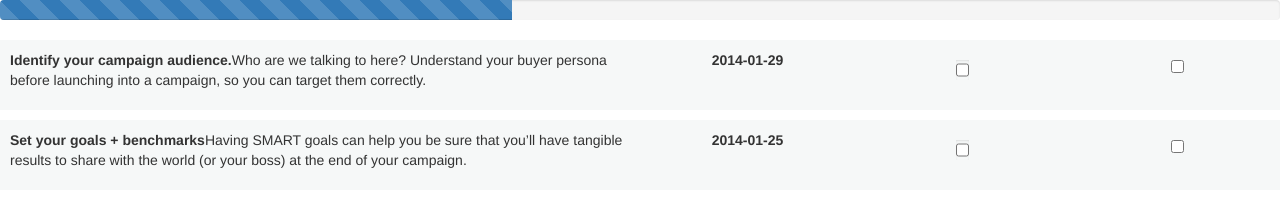
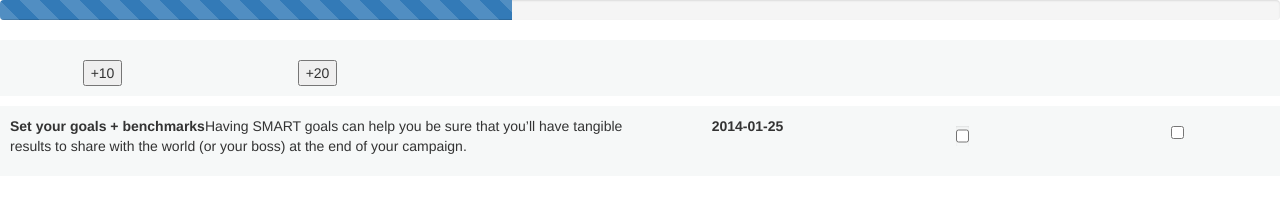
Before and after one commit to fintie/test, a plain HTML site: page index.html in a window 1280 px wide. Drawn offline with nearby package versions, Linux system fonts and the light colour scheme.

Commit message:
Update index.html

```diff
--- a/index.html
+++ b/index.html
@@ -53,17 +53,12 @@
   </div>
 </div>
 <div class="row tasks">
-  <div class="col-md-6">
-    <p><span>Identify your campaign audience.</span>Who are we talking to here? Understand your buyer persona before launching into a campaign, so you can target them correctly.</p>
+
+  <div class="col-md-2">
+    <input id="progress" value="+10" type="button">
   </div>
   <div class="col-md-2">
-    <label>2014-01-29</label>
-  </div>
-  <div class="col-md-2">
-    <input name="progress" class="progress" value="90" type="checkbox">
-  </div>
-  <div class="col-md-2">
-    <input name="done" class="done" value="20" type="checkbox">
+    <input id="progress" value="+20" type="button">
   </div>
 </div><!-- tasks -->
 
@@ -92,15 +87,28 @@
 
 
 
-
-  <script type="text/javascript" src="http://cdnjs.cloudflare.com/ajax/libs/knockout/3.0.0/knockout-min.js"></script>
-
   <!-- JavaScript jQuery code from Bootply.com editor  -->
 
   <script type="text/javascript">
 
   $(document).ready(function() {
 
+
+    $("#progress").button().click(function(){
+
+
+       var valeur = 0;
+       $('.row tasks').each(function(){
+        if ( $(this).attr('value') > valeur )
+        {
+          valeur =  $(this).attr('value');
+        }
+       });
+       $('.progress-bar').css('width', valeur+'%').attr('aria-valuenow', valeur);
+
+
+    });
+/*
     $('input').on('click', function(){
       var valeur = 0;
       $('input:checked').each(function(){
@@ -109,32 +117,17 @@
          valeur =  $(this).attr('value');
        }
      });
+
       $('.progress-bar').css('width', valeur+'%').attr('aria-valuenow', valeur);
     });
-
+*/
   });
 
   </script>
 
   <script src="http://www.bootply.com/plugins/bootstrap-select.min.js"></script>
 
-  <!-- Quantcast Tag -->
-  <script type="text/javascript">
-  var _qevents = _qevents || [];
 
-  (function() {
-    var elem = document.createElement('script');
-    elem.src = (document.location.protocol == "https:" ? "https://secure" : "http://edge") + ".quantserve.com/quant.js";
-    elem.async = true;
-    elem.type = "text/javascript";
-    var scpt = document.getElementsByTagName('script')[0];
-    scpt.parentNode.insertBefore(elem, scpt);
-  })();
-
-  _qevents.push({
-    qacct:"p-0cXb7ATGU9nz5"
-  });
-  </script>
 
 </body>
 </html>
```
